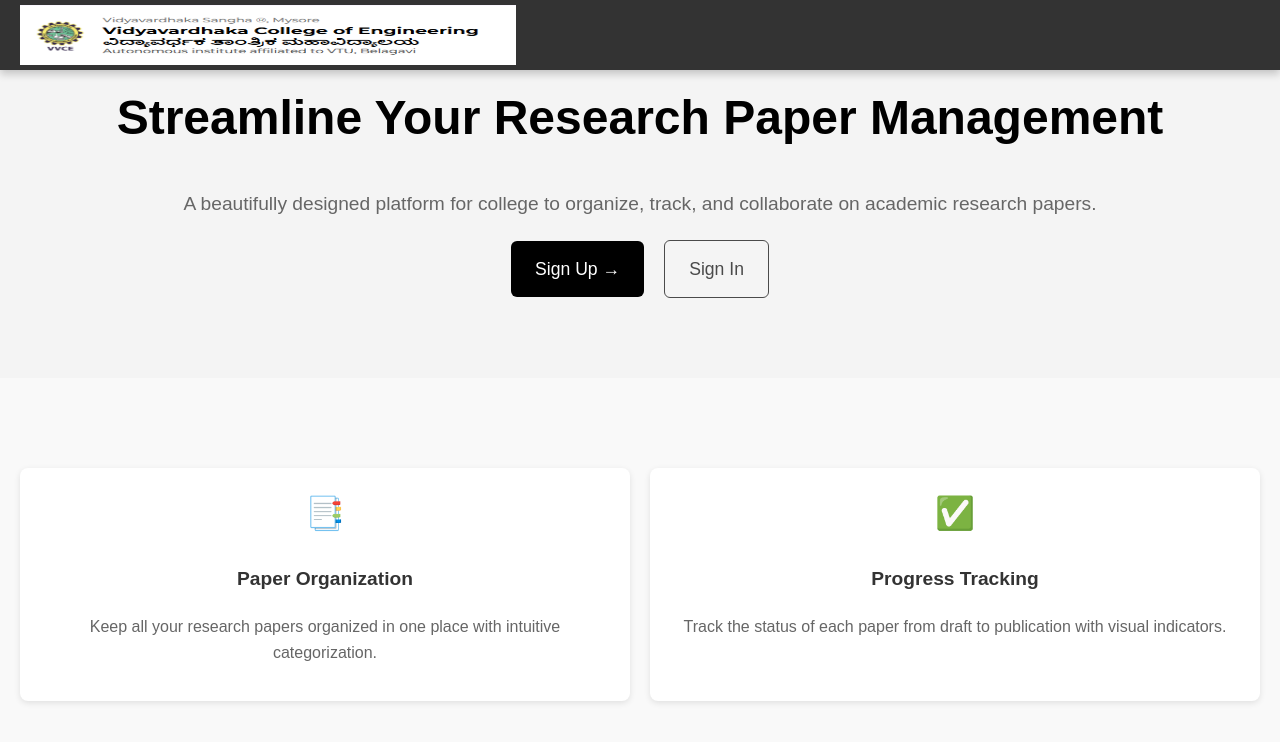
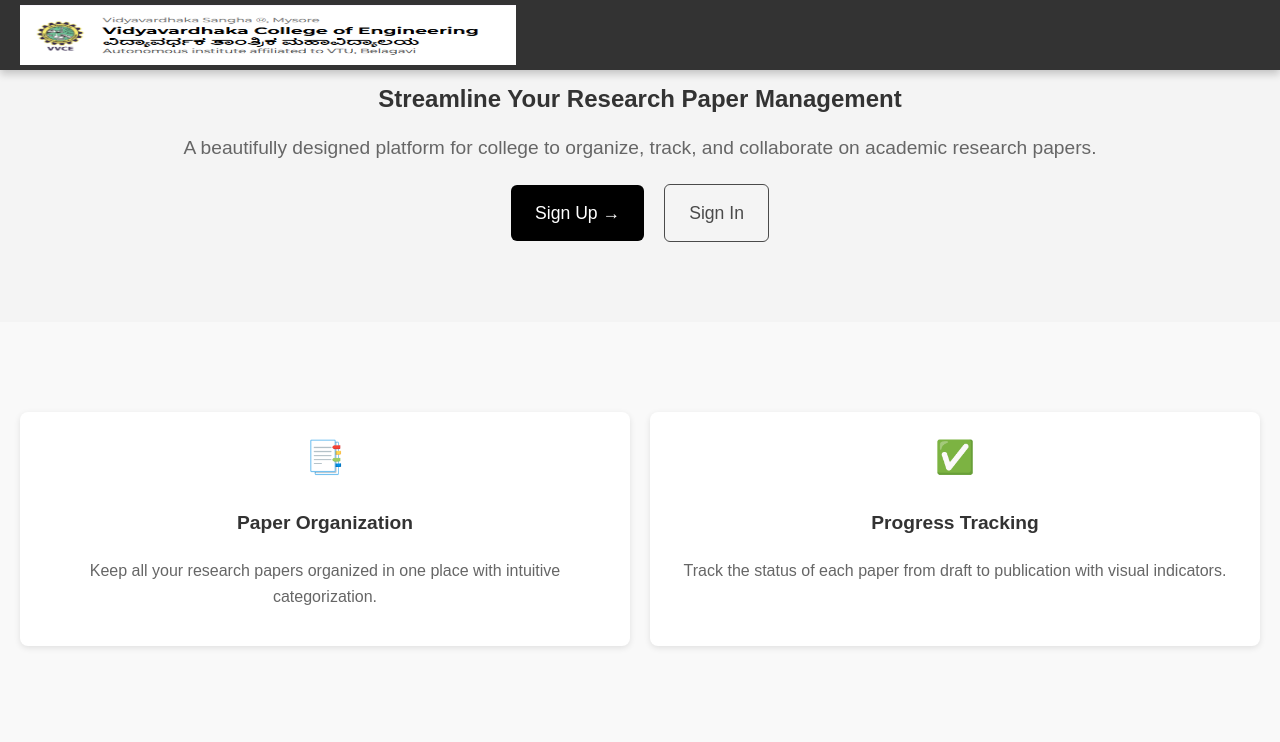
Before and after one commit to Ravichandran-S-06/RPM, a React (Create React App) app in the folder my-app/: page / in a window 1280 px wide. Shown: the top 742 px of the page. Built offline with nearby package versions, Linux system fonts and the light colour scheme; no server answers.

Commit message:
Added final final features

```diff
--- a/my-app/src/components/Auth.css
+++ b/my-app/src/components/Auth.css
@@ -17,7 +17,7 @@ body {
 
 /* Authentication Container */
 .auth-container {
-  margin-top: 50px;
+  margin-top: 40px;
   display: flex;
   justify-content: center;
   align-items: center;
--- a/my-app/src/components/Home.js
+++ b/my-app/src/components/Home.js
@@ -10,7 +10,7 @@ const Home = () => {
 
       {/* Hero Section */}
       <div className="hero">
-        <h1>Streamline Your Research Paper Management</h1>
+        <h2>Streamline Your Research Paper Management</h2>
         <p>
           A beautifully designed platform for college to organize, track,
           and collaborate on academic research papers.
```
